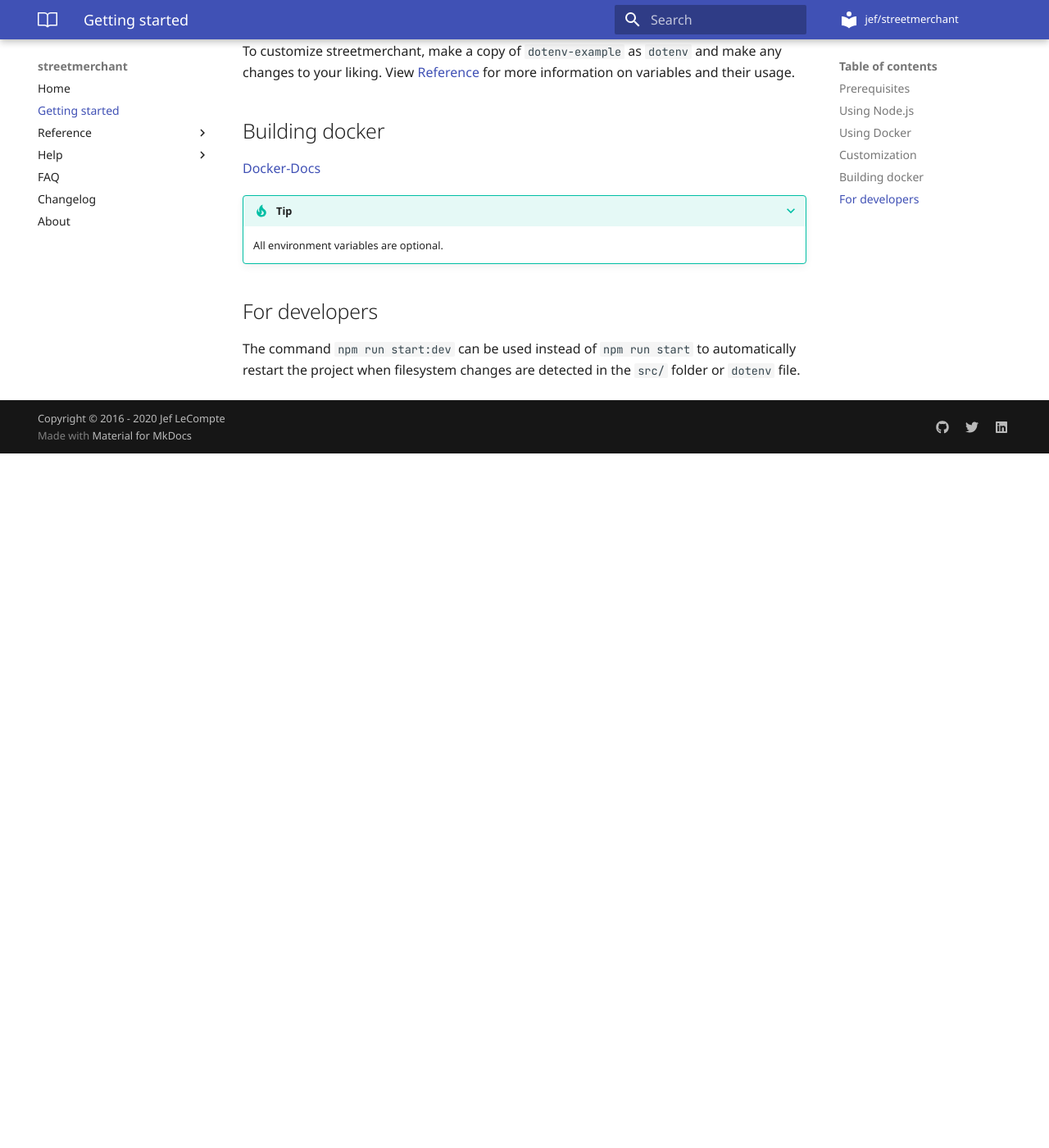
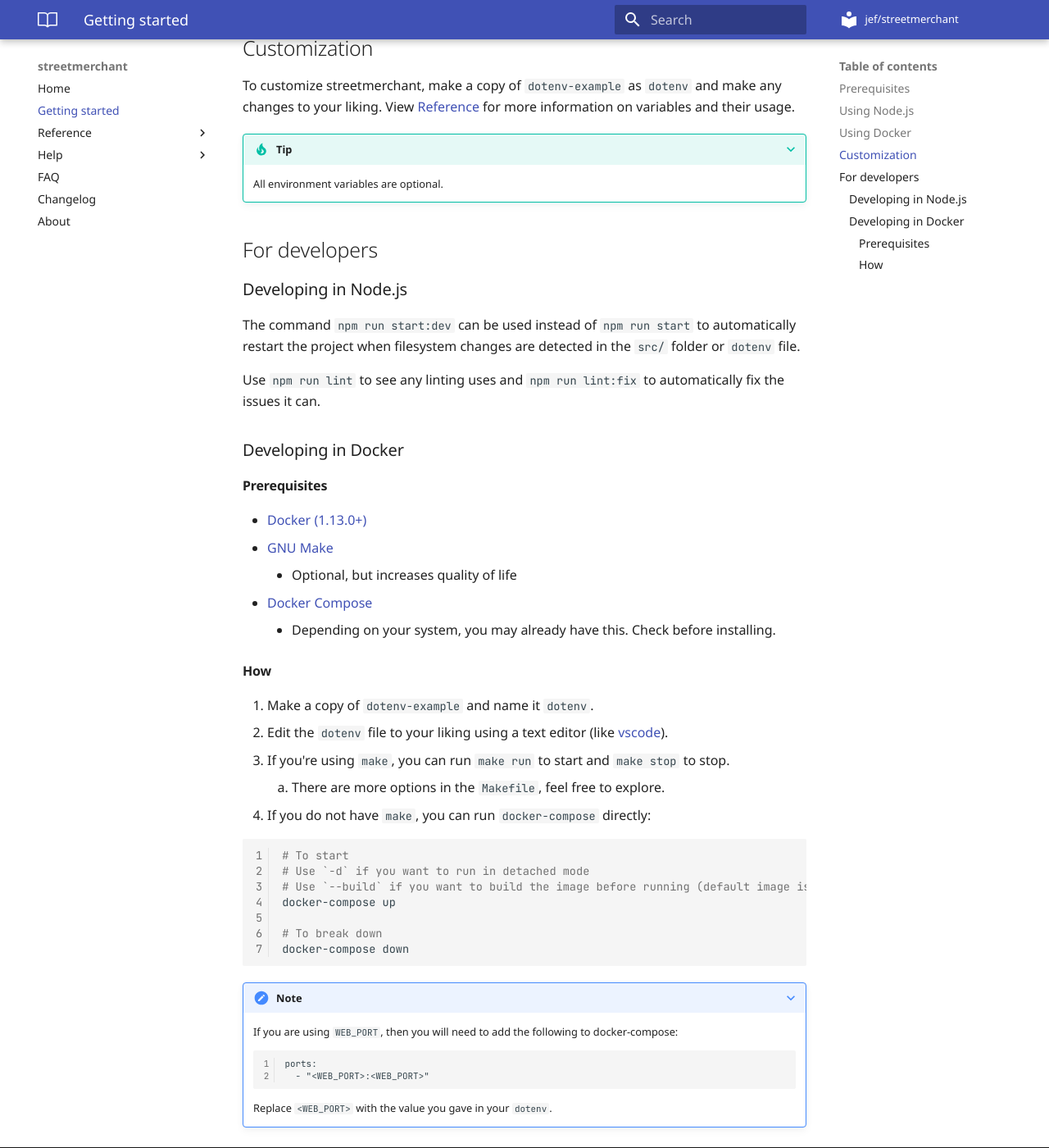
Before and after one commit to jef/streetmerchant, an MkDocs documentation site: the page built from docs/getting-started.md, in a window 1280 px wide and 1400 px high, scrolled down 1648 px. Shown: the whole window at 82% size. Built offline with MkDocs 1.6.1 and Material for MkDocs 9.7.7, drawn with Linux system fonts in a browser that asks for light colours; comment, search, counter and statistics services are not loaded; before the commit the page ends 2201 px from its top, so only the background shows below that; some of the changed text lies outside the part shown.

Commit message:
docs: update docker-compose information

````diff
--- a/docker-compose.yml
+++ b/docker-compose.yml
@@ -1,10 +1,10 @@
 version: '3.0'
 services:
   streetmerchant:
+    image: ghcr.io/jef/streetmerchant:latest
     build:
       context: .
       dockerfile: Dockerfile
     container_name: streetmerchant
-    env_file: .env
-    # ports:
-    #   - 7997:7997
+    env_file:
+      - dotenv
--- a/docs/getting-started.md
+++ b/docs/getting-started.md
@@ -5,7 +5,7 @@ You do not need any computer skills, smarts, or anything of that nature. You are
 ## Prerequisites
 
 - [git](https://git-scm.com/)
-- Either [Node.js 14](https://nodejs.org/en/) or [Docker](https://docs.docker.com/get-docker/) (advanced users)
+- Either [Node.js 14](https://nodejs.org/en/) or [Docker (1.13.0+)](https://docs.docker.com/get-docker/) (advanced users)
 
 ## Using Node.js
 
@@ -14,14 +14,14 @@ You do not need any computer skills, smarts, or anything of that nature. You are
 | tag | Example, `v1.0.0`; stable |
 | `main` | Latest HEAD; not tagged, could be unstable |
 
-- [Node.js 14](https://nodejs.org/en/)
-- Clone this project `git clone https://github.com/jef/streetmerchant.git`.
-    - To checkout a particular reference, use `git checkout <ref name>` after cloning.
-- Navigate to this project by entering `cd streetmerchant`.
-- Run `npm install`.
-- Make a copy of `dotenv-example` and name it `dotenv`.
-- Edit the `dotenv` file to your liking using a text editor (like [vscode](https://code.visualstudio.com/)).
-- Run `npm run start` to start.
+1. Download [Node.js 14](https://nodejs.org/en/)
+1. Clone this project `git clone https://github.com/jef/streetmerchant.git`.
+    1. To checkout a particular reference, use `git checkout <ref name>` after cloning.
+1. Navigate to this project by entering `cd streetmerchant`.
+1. Run `npm install`.
+1. Make a copy of `dotenv-example` and name it `dotenv`.
+1. Edit the `dotenv` file to your liking using a text editor (like [vscode](https://code.visualstudio.com/)).
+1. Run `npm run start` to start.
 
 At any point you want the program to stop, use ++ctrl+c++.
 
@@ -39,28 +39,67 @@ Available via GitHub Container Registry.
 
 ```sh
 # to run docker nightly
-docker run --cap-add=SYS_ADMIN \
-  -it --rm --env-file ./dotenv \
+docker run -it --rm \
+  --env-file ./dotenv \
   ghcr.io/jef/streetmerchant:nightly
 
 # to test notifications
-docker run --cap-add=SYS_ADMIN \
-  -it --rm --env-file ./dotenv \
+docker run -it --rm  \
+  --env-file ./dotenv \
   ghcr.io/jef/streetmerchant:nightly test:notification:production
 ```
+
+See [Developing in docker](#developing-in-docker) for more information
 
 ## Customization
 
 To customize streetmerchant, make a copy of `dotenv-example` as `dotenv` and make any changes to your liking. View [Reference](reference/application.md) for more information on variables and their usage.
-
-
-## Building docker
-
-[Docker-Docs](docs/docker.md)
 
 ???+ tip
     All environment variables are optional.
 
 ## For developers
 
+### Developing in Node.js
+
 The command `npm run start:dev` can be used instead of `npm run start` to automatically restart the project when filesystem changes are detected in the `src/` folder or `dotenv` file.
+
+Use `npm run lint` to see any linting uses and `npm run lint:fix` to automatically fix the issues it can.
+
+### Developing in Docker
+
+#### Prerequisites
+
+- [Docker (1.13.0+)](https://docs.docker.com/get-docker/)
+- [GNU Make](https://www.gnu.org/software/make/)
+    - Optional, but increases quality of life
+- [Docker Compose](https://docs.docker.com/compose/install/)
+    - Depending on your system, you may already have this. Check before installing.
+
+#### How
+
+1. Make a copy of `dotenv-example` and name it `dotenv`.
+1. Edit the `dotenv` file to your liking using a text editor (like [vscode](https://code.visualstudio.com/)).
+1. If you're using `make`, you can run `make run` to start and `make stop` to stop.
+    1. There are more options in the `Makefile`, feel free to explore.
+1. If you do not have `make`, you can run `docker-compose` directly:
+
+```shell
+# To start
+# Use `-d` if you want to run in detached mode
+# Use `--build` if you want to build the image before running (default image is latest in GitHub Container Registry).
+docker-compose up
+
+# To break down
+docker-compose down
+```
+
+???+ note
+    If you are using `WEB_PORT`, then you will need to add the following to docker-compose:
+
+    ```
+    ports:
+      - "<WEB_PORT>:<WEB_PORT>"
+    ```
+
+    Replace `<WEB_PORT>` with the value you gave in your `dotenv`.
````
Also changed, not shown: docs/docker.md (deleted, +0 -25 lines).
